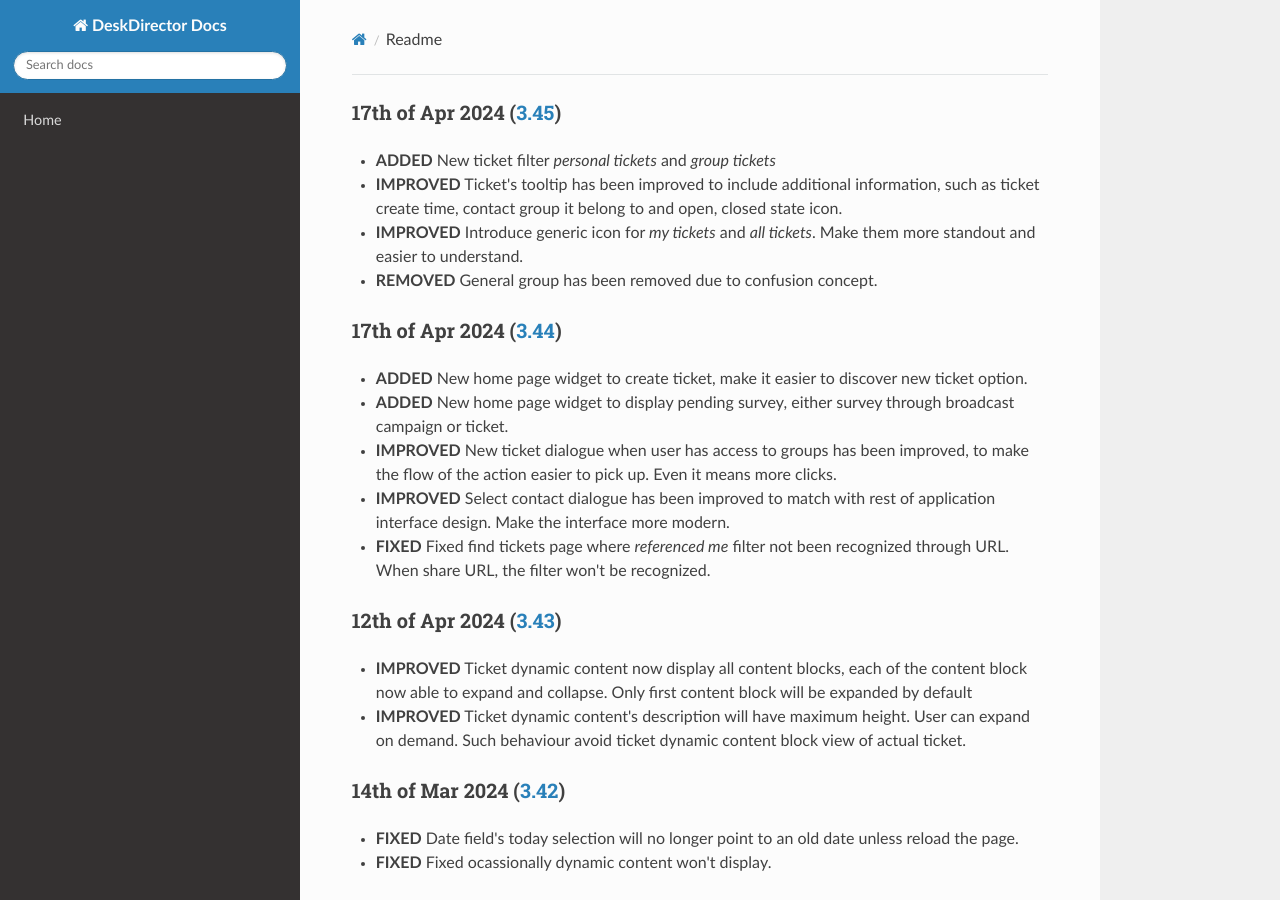
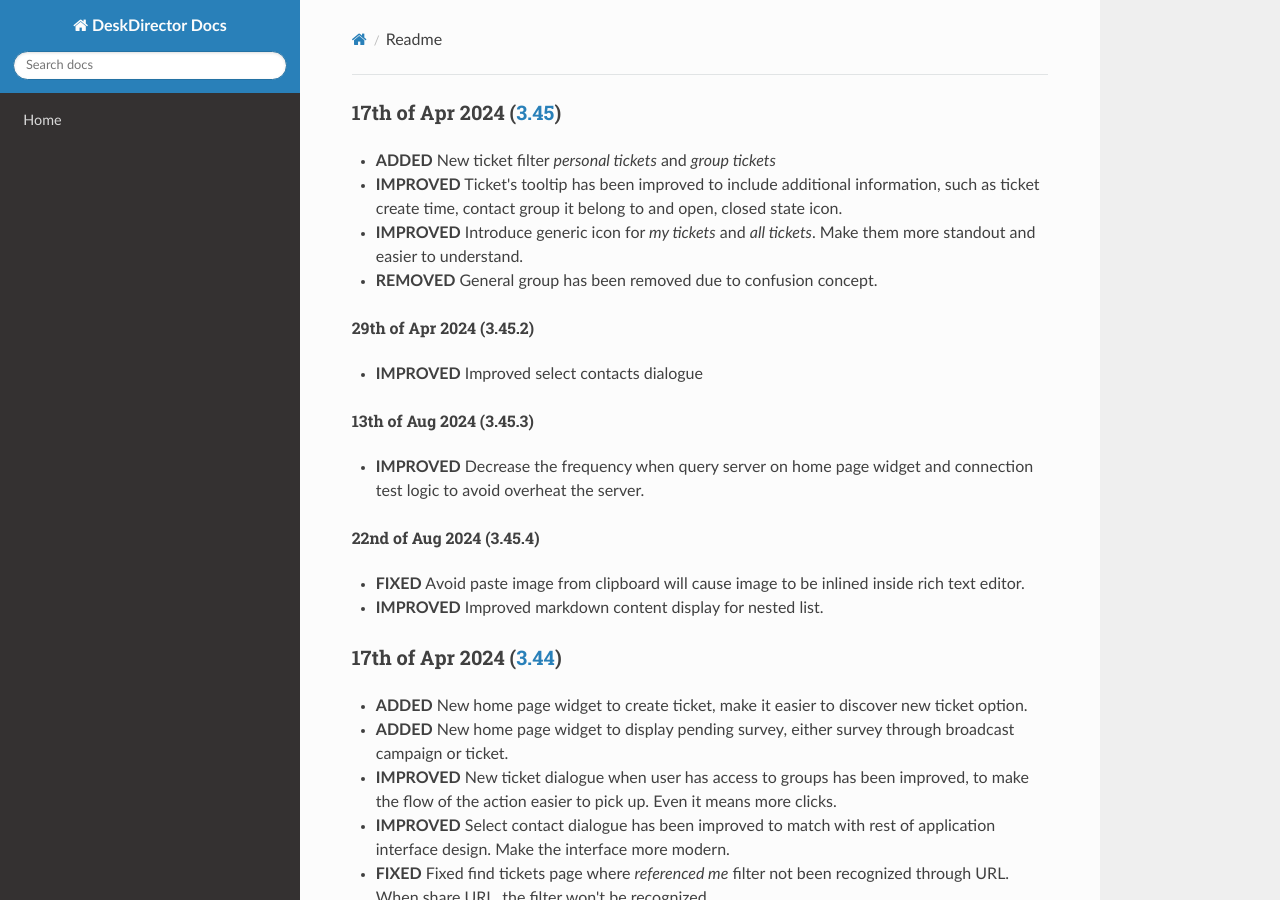
Before and after one commit to DeskDirector/docs, an MkDocs documentation site: the page built from docs/_release/portal/readme.md, in a window 1280 px wide and 900 px high. Built offline with MkDocs 1.6.1, drawn with Linux system fonts in a browser that asks for light colours; nearby versions of some CDN libraries; old or Windows-style settings are respelled for this version of MkDocs.

Commit message:
Update readme.md

```diff
--- a/docs/_release/portal/readme.md
+++ b/docs/_release/portal/readme.md
@@ -3,6 +3,16 @@
 - **IMPROVED** Ticket's tooltip has been improved to include additional information, such as ticket create time, contact group it belong to and open, closed state icon.
 - **IMPROVED** Introduce generic icon for _my tickets_ and _all tickets_. Make them more standout and easier to understand.
 - **REMOVED** General group has been removed due to confusion concept.
+
+###### 29th of Apr 2024 (3.45.2)
+- **IMPROVED** Improved select contacts dialogue
+
+###### 13th of Aug 2024 (3.45.3)
+- **IMPROVED** Decrease the frequency when query server on home page widget and connection test logic to avoid overheat the server.
+
+###### 22nd of Aug 2024 (3.45.4)
+- **FIXED** Avoid paste image from clipboard will cause image to be inlined inside rich text editor.
+- **IMPROVED** Improved markdown content display for nested list.
 
 ### 17th of Apr 2024 ([3.44](v3.44))
 - **ADDED** New home page widget to create ticket, make it easier to discover new ticket option.
```
